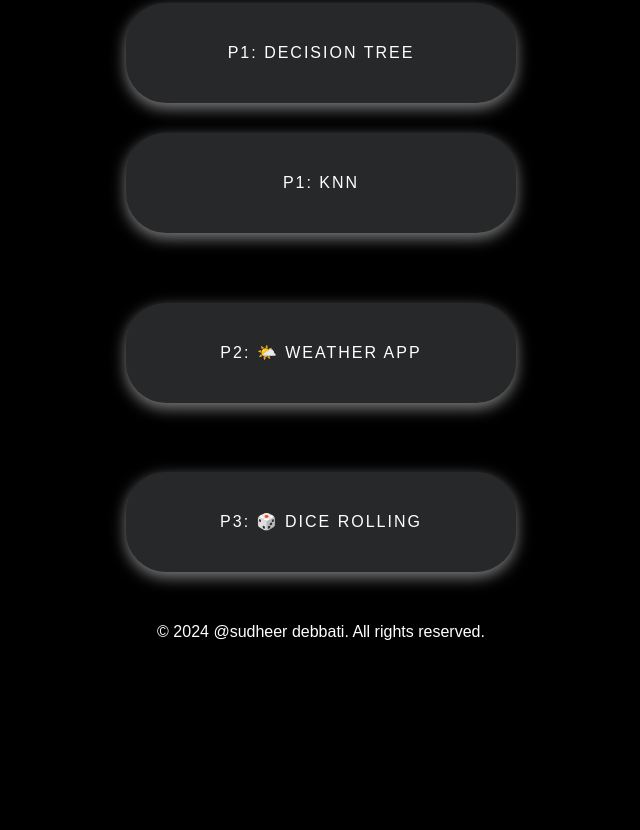
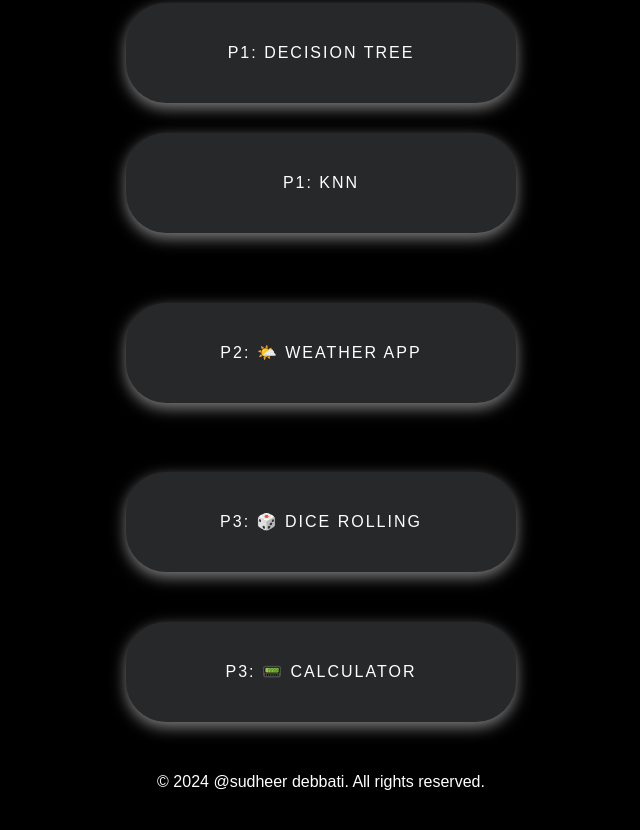
Before and after one commit to Debbatisudheer/projects-work, a plain HTML site: page index.html in a window 1280 px wide. Shown: the part 446-1276 px from the top of the page, without its empty margins (319-959 px from the left). Before the commit the page ends 1143 px from the top, so only its background shows below. Drawn offline with Linux system fonts and the light colour scheme.

Commit message:
Update index.html

```diff
--- a/index.html
+++ b/index.html
@@ -36,6 +36,10 @@
           <div class="buttons-container">
         <a href="https://debbatisudheer.github.io/Dice-Rolling1/" class="orange-button">p3: 🎲 dice rolling</a>
     </div>
+         <section class="main-content">
+          <div class="buttons-container">
+        <a href="https://codepen.io/Sudheer-Debbati/pen/RwEdRry" class="orange-button">p3: 📟 calculator</a>
+    </div>
 
     </section>
   <footer>
```
